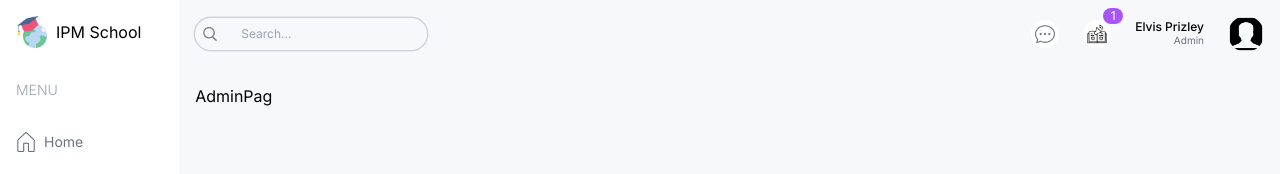
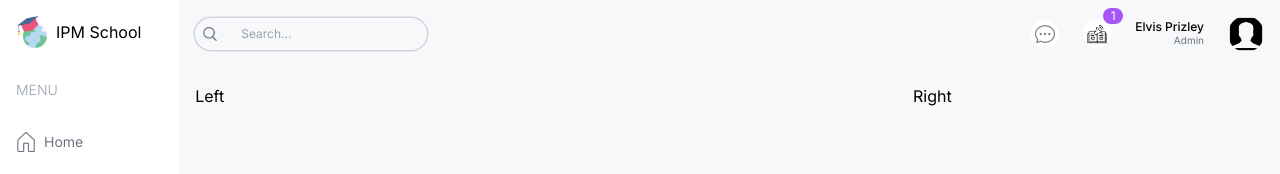
Before and after one commit to abilioepalanga/School-Management-Dashboard, a Next.js app: page /admin in a window 1280 px wide. Shown: the top 174 px of the page. Built offline with nearby package versions, Linux system fonts and the light colour scheme.

Commit message:
Slipt in Left and right part

```diff
--- a/src/app/(dashboard)/admin/page.tsx
+++ b/src/app/(dashboard)/admin/page.tsx
@@ -1,5 +1,12 @@
 const AdminPage = () => {
-    return <div className="p-4 flex gap-4 flex-col md:flex-row">AdminPag</div>;
+    return (
+        <div className="p-4 flex gap-4 flex-col md:flex-row">
+            {/*Left*/}
+            <div className="w-full lg:w-2/3">Left</div>
+            {/*Right*/}
+            <div className="w-full lg:w-1/3">Right</div>
+        </div>
+    );
 };
 
 export default AdminPage;
```
